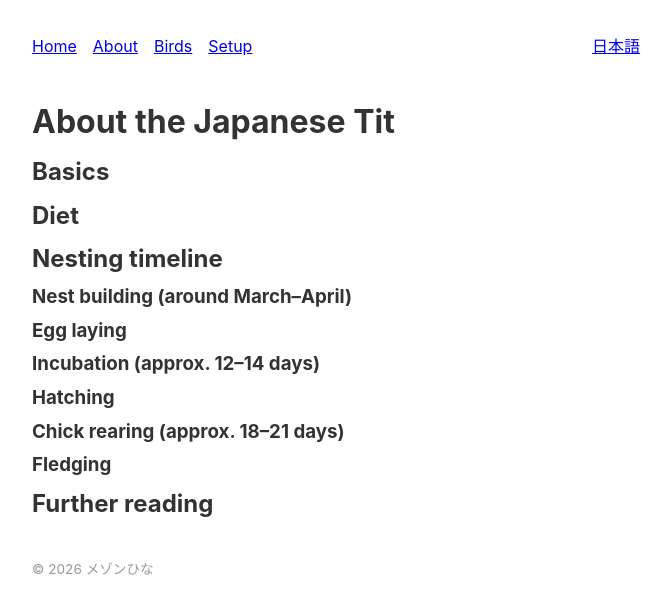
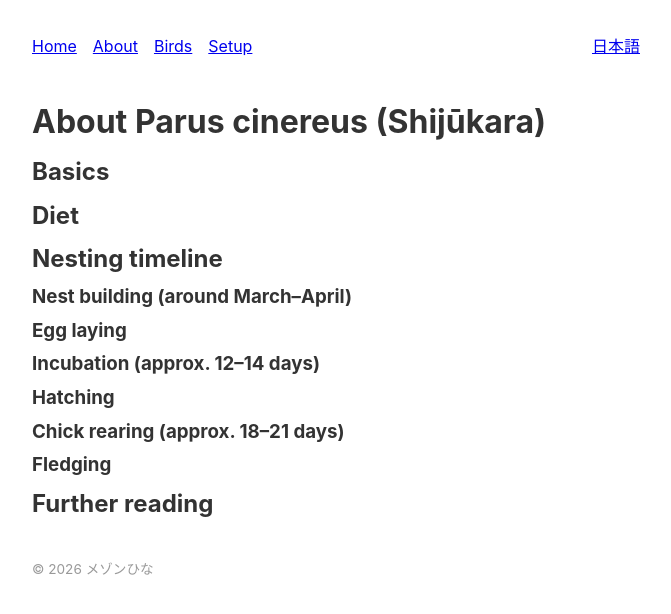
Before and after one commit to tagawa/maison-hina, a Jekyll site: the page built from en/birds.md, in a window 1280 px wide. Shown: the top 614 px of the page, without its empty margins (304-975 px from the left). Built offline with Jekyll 4.4.1, drawn with Linux system fonts in a browser that asks for light colours; comment, search, counter and statistics services are not loaded.

Commit message:
Update birds.md

```diff
--- a/en/birds.md
+++ b/en/birds.md
@@ -1,14 +1,14 @@
 ---
-title: Japanese Tit
+title: shijūkara
 json_ld:
   "@context": "https://schema.org"
   "@type": "Article"
-  headline: "About the Japanese Tit (Shijūkara)"
+  headline: "About Parus cinereus (Shijūkara)"
   url: "https://maison-hina.com/en/birds"
   inLanguage: "en"
 ---
 
-# About the Japanese Tit
+# About Parus cinereus (Shijūkara)
 
 ## Basics
 
```
